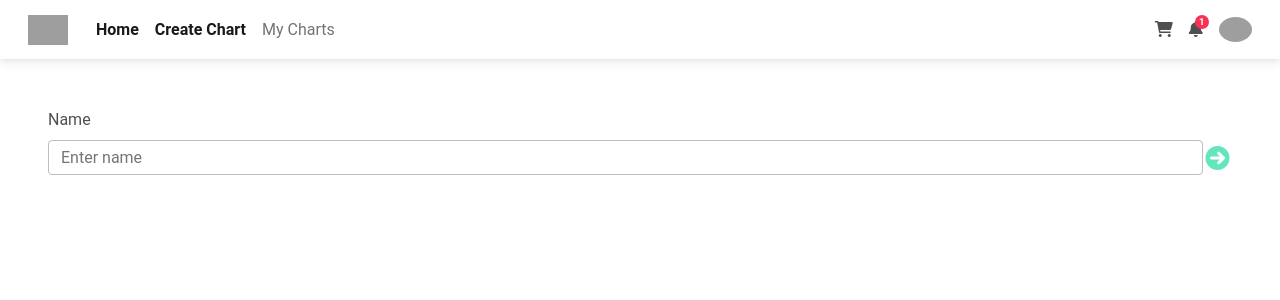
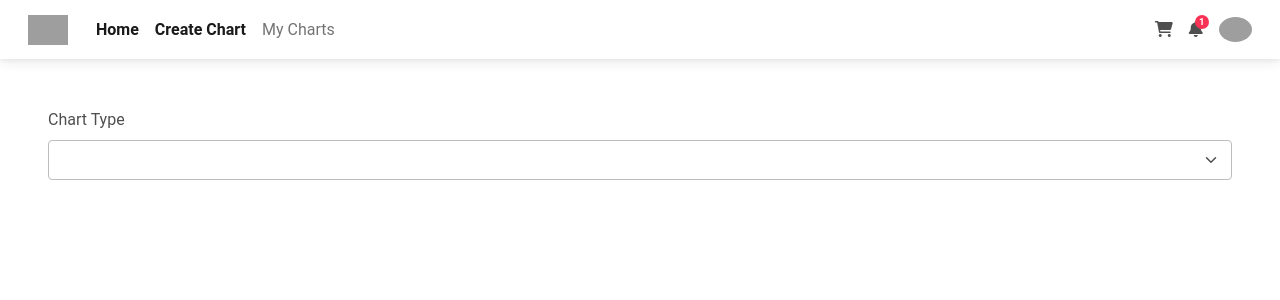
Before and after one commit to BrunoEsq/MyAnalyst, an Angular app: page /create in a window 1280 px wide. Shown: the top 300 px of the page. Built offline with nearby package versions, Linux system fonts and the light colour scheme; grey boxes are pictures that could not be loaded.

Commit message:
Nuevo input creado

```diff
--- a/src/app/create-form/create-form.component.html
+++ b/src/app/create-form/create-form.component.html
@@ -25,16 +25,23 @@
 
 
 <form (ngSubmit)="onSubmit()" #myForm="ngForm" class="m-5" *ngIf="acolor!='1'">
-    <label for="name">Name</label>
-    <div class="form-group">
+    <label  for="chart">Chart Type</label>
+    <select (change)="fChart()" class="form-select" aria-label="Default select example" name="chart" id="chart"
+        [(ngModel)]="color">
+        <option selected value="1">Line Chart</option>
+        <option value="2">Bar Chart</option>
+        <option value="3">Area Chart</option>
+    </select>
+    <br>
+    <label *ngIf="achart == '1'" for="name">Name</label>
+    <div *ngIf="achart == '1'" class="form-group">
         <input type="text" class="form-control" id="name" name="name" [(ngModel)]="name" placeholder="Enter name">
         <!-- <button (click)="fName()"><i class="fa-solid fa-circle-arrow-right" style="color: #63E6BE;"></i></button> -->
         <div class="flecha">
             <i *ngIf="aname != '1'" (click)="fName()" class="fa-solid fa-circle-arrow-right"></i>
             <i *ngIf="aname == '1'" class="fa-solid fa-check"></i>
         </div>
-<!-- hola -->
- <!-- hola -->
+
     </div>
     <label *ngIf="aname == '1'" for="labels">Labels</label>
     <div *ngIf="aname == '1'" class="form-group">
--- a/src/app/create-form/create-form.component.ts
+++ b/src/app/create-form/create-form.component.ts
@@ -17,7 +17,9 @@ export class CreateFormComponent {
   labels: string = "";
   data: string = "";
   color: string = "";
+  chart: string ="";
 
+  achart: string = "";
   aname: string = "";
   alabels: string = "";
   adata: string = "";
@@ -27,7 +29,9 @@ export class CreateFormComponent {
   onSubmit() {
     console.log("Completed")
   }
-
+  fChart(){
+    this.achart = "1";
+  }
   fName() {
     this.aname = "1";
   }
```
